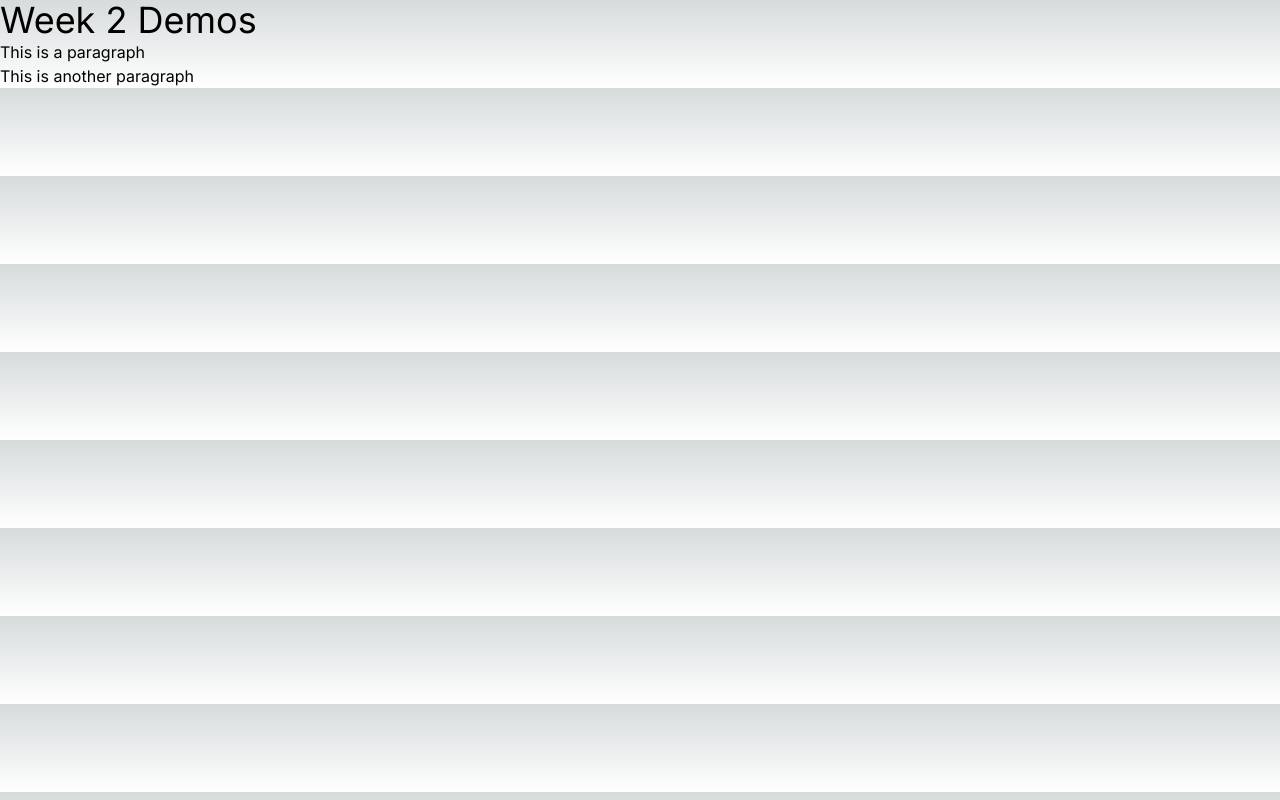
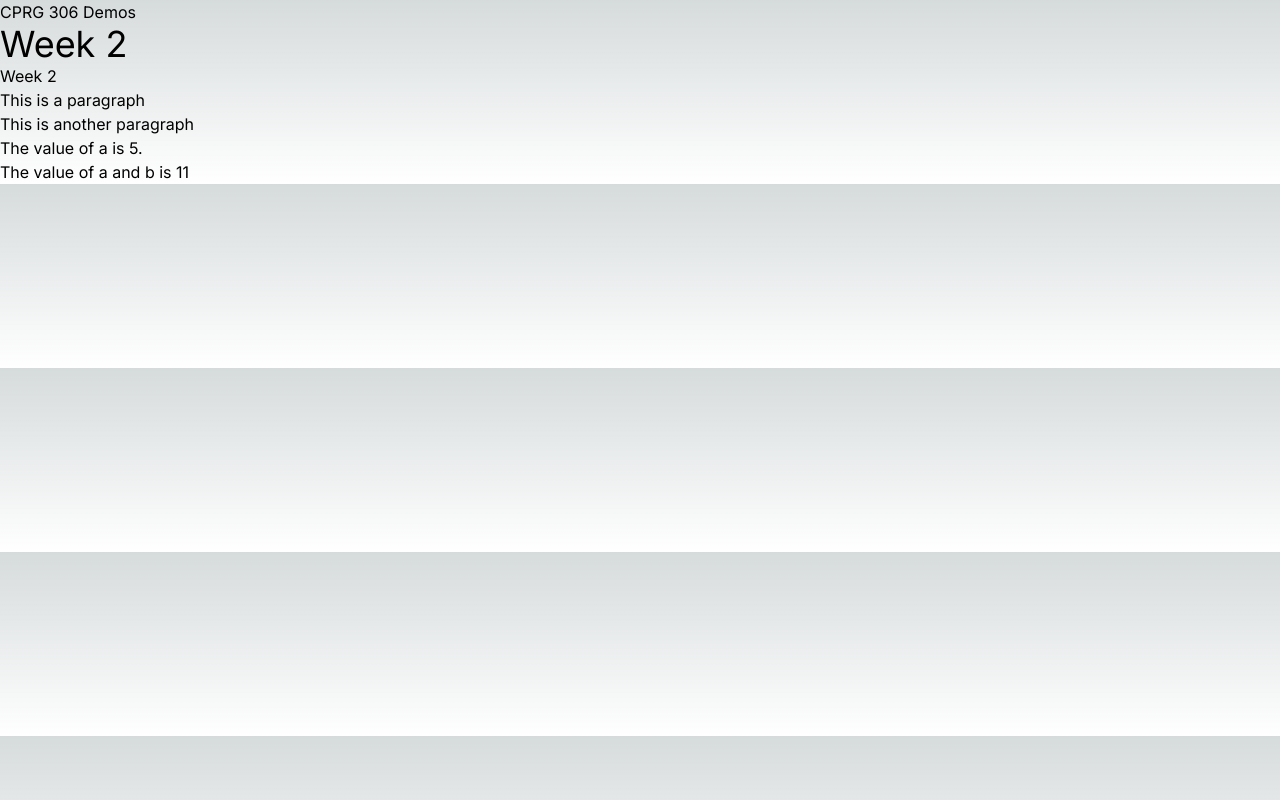
Before and after one commit to ShelynDM/cprg306-assignments, a Next.js app: page /week-2 in a window 1280 px wide. Built offline with nearby package versions, Linux system fonts and the light colour scheme.

Commit message:
week2 update

```diff
--- /dev/null
+++ b/app/week-2/heading.js
@@ -0,0 +1,3 @@
+export default function Heading() {
+    return <h1 className="text-4xl">Week 2</h1>;
+  }
--- a/app/week-2/page.js
+++ b/app/week-2/page.js
@@ -1,9 +1,22 @@
-export default function page() {
+import Link from "next/link";
+
+import Heading from "./heading";
+
+export default function Page() {
+    let a = 5;
+    let b = 6;
+    let c = a + b;
     return (
         <main>
-            <h1 className="text-4xl">Week 2 Demos</h1>
+            <h1>CPRG 306 Demos</h1>
+            <Heading/>
+            <p>
+                <Link href = "week-2">Week 2</Link>
+            </p>
             <p>This is a paragraph</p>
             <p>This is another paragraph</p>
+            <p>The value of a is {a}.</p>
+            <p>The value of a and b is {a + b}</p>
         </main>
 
     );
```
